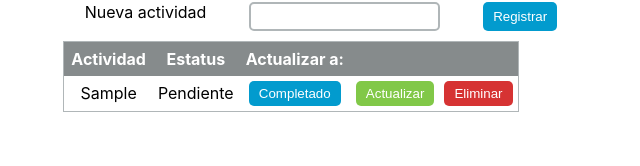
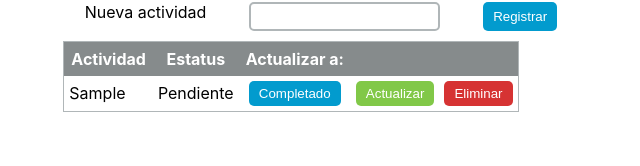
Before and after one commit to guillermo-conde/todo-list, a React (Create React App) app: page / in a window 1280 px wide. Both pictures are taken after typing "Sample" into the empty fields and a click on the button "Registrar". Shown: the part 132-298 px from the top of the page, without its empty margins (319-959 px from the left). Built offline with nearby package versions, Linux system fonts and the light colour scheme; no server answers.

Commit message:
Se agregan estilos al componente TodoItem para destacar las actividades completadas

```diff
--- a/src/components/Td.js
+++ b/src/components/Td.js
@@ -5,5 +5,7 @@ const Td = styled(Th)`
     border: none;
     color: #000;
     font-weight: 400;
+    text-align: ${props => props.alignText || 'center'};
+    text-decoration: ${props => props.completed ? 'line-through': 'none'};
 `
 export default Td
--- a/src/components/TodoItem.js
+++ b/src/components/TodoItem.js
@@ -1,15 +1,27 @@
 import Button from "./Button"
 import Td from "./Td"
+import { useDispatch } from "react-redux"
+import styled from "styled-components"
+
+const Tr = styled.tr`
+    background: ${props => props.completed ? '#78FD89': '#fff'};
+`
 
 const TodoItem = ({todo}) => {
+    const dispatch = useDispatch();
     return (
-        <tr>
-            <Td>{todo.title}</Td>
-            <Td>{todo.complete ? 'Completado' : 'Pendiente'}</Td>
-            <Td><Button bg="#029BCE" >{todo.copmplete ? 'Pendiente' : 'Completado'}</Button></Td>
+        <Tr completed={todo.completed} >
+            <Td alignText="left" completed={todo.completed}>{todo.title}</Td>
+            <Td>{todo.completed ? 'Completado' : 'Pendiente'}</Td>
+            <Td>
+                <Button bg="#029BCE"
+                    onClick={() => dispatch({type:'updateStatusActivity', payload: todo })}
+                    >{todo.completed ? 'Pendiente' : 'Completado'}
+                </Button>
+            </Td>
             <Td><Button bg="#81C848" >Actualizar</Button></Td>
             <Td><Button bg="#D63333" >Eliminar</Button></Td>
-        </tr>
+        </Tr>
     )
 }
 export default TodoItem
--- a/src/features/todos.js
+++ b/src/features/todos.js
@@ -11,13 +11,17 @@ export const initialReducer = (state = initialState, action) => {
                 ...state,
                 activities: state.activities.concat({ ...action.payload })
             }
-        case 'deleteActivity':
-            console.log('Eliminando actividad')
-            // return {
-            //     ...state,
-            //     activities: state.activities.concat({ ...action.payload })
-            // }
-            return state
+        case 'updateStatusActivity':
+            const newActivities = state.activities.map(activity => {
+                if (activity.id === action.payload.id) {
+                    return {...activity, completed: !activity.completed}
+                }
+                return activity
+            })
+            return {
+                ...state,
+                activities: newActivities
+            }
         default:
             return state
     }
```
